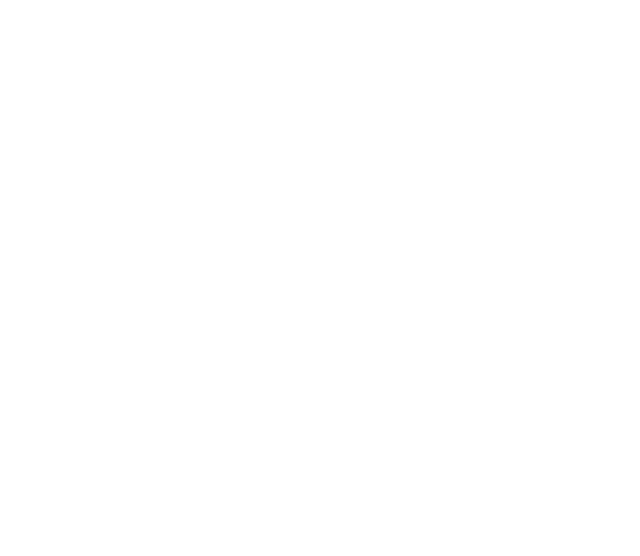
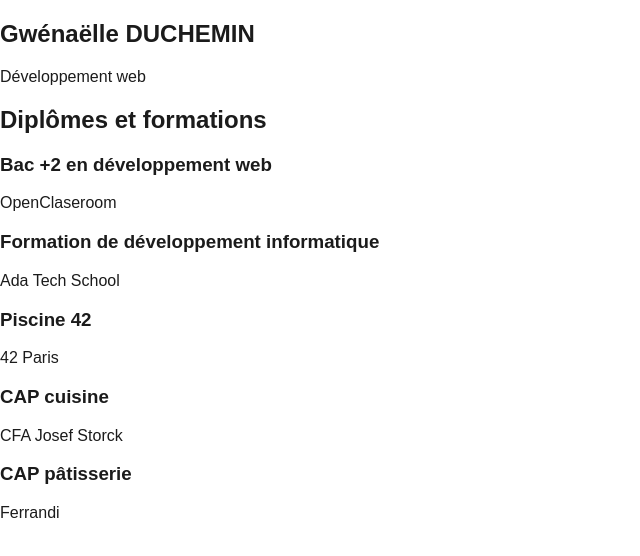
Before and after one commit to Stealian/Portfolio, a plain HTML site: page index.html in a window 1280 px wide. Shown: the whole page, without its empty margins (0-640 px from the left). Drawn offline with Linux system fonts and the light colour scheme; a web font is replaced by a local one.

Commit message:
mod Readme + index bases

```diff
--- a/index.html
+++ b/index.html
@@ -5,6 +5,41 @@
     <meta charset="UTF-8" />
     <meta http-equiv="X-UA-Compatible" content="IE=edge" />
     <meta name="viewport" content="width=device-width, initial-scale=1.0" />
-    <link rel="stylesheet" href="style.css">
+    <link rel="stylesheet" href="asset/style.css">
+    <link rel="stylesheet" href="asset/media_style.css">
     <title>Curriculum Vitae</title>
 </head>
+<body>
+    <!--Présentation-->
+    <section>
+        <h1>Gwénaëlle DUCHEMIN</h1>
+        <p>Développement web</p>
+    </section>
+
+    <!--Diplômes et formations-->
+    <section class="Listing">
+        <h2>Diplômes et formations</h2>
+        <div>
+            <h3>Bac +2 en développement web</h3>
+            <p>OpenClaseroom</p>
+        </div>
+        <div>
+            <h3>Formation de développement informatique</h3>
+            <p>Ada Tech School</p>
+        </div>
+        <div>
+            <h3>Piscine 42</h3>
+            <p>42 Paris</p>
+        </div>
+        <div>
+            <h3>CAP cuisine</h3>
+            <p>CFA Josef Storck</p>
+        </div>
+        <div>
+            <h3>CAP pâtisserie</h3>
+            <p>Ferrandi</p>
+        </div>
+    </section>
+    <!--Expéreces professionnelles-->
+    <section></section>
+</body>
```
Also changed, not shown: README.md.
